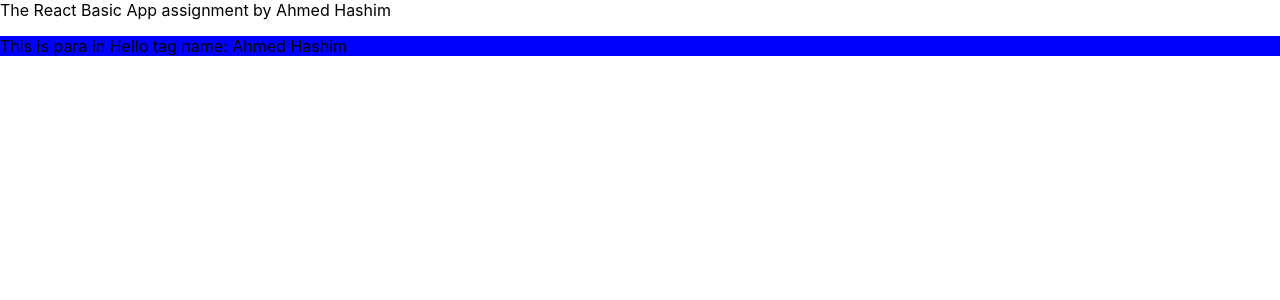
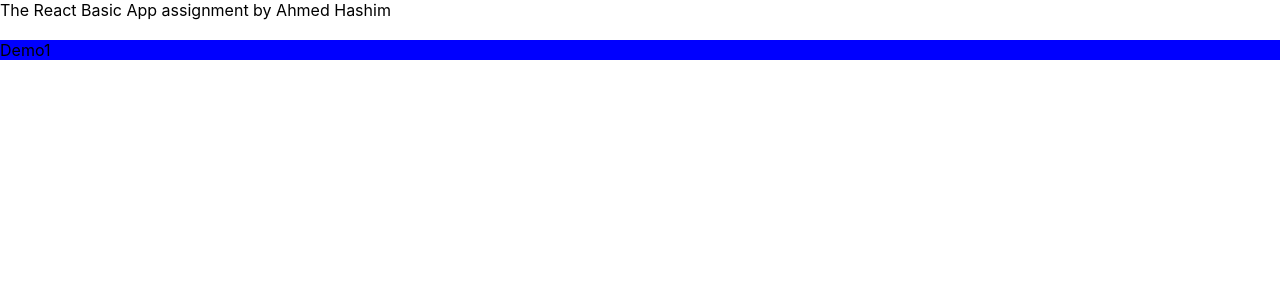
Before and after one commit to ahmedhashim1/reactapp02, a React (Create React App) app: page / in a window 1280 px wide. Shown: the top 300 px of the page. Built offline with nearby package versions, Linux system fonts and the light colour scheme.

Commit message:
changes 4

```diff
--- a/src/App.js
+++ b/src/App.js
@@ -5,6 +5,7 @@ import Hello from './Hello'
 
 function App({name, age}) {
     return <div > The React Basic App assignment by {name}
+      <br/>
       <br/>
       <Hello firstName={name}></Hello>
     </div>
--- a/src/Hello.css
+++ b/src/Hello.css
@@ -1,3 +1,7 @@
 .myname {
   background-color: blue;
 }
+
+#ulcircle {
+    list-style-type: circle;
+}
--- a/src/Hello.js
+++ b/src/Hello.js
@@ -3,7 +3,8 @@ import './Hello.css'
 
 
 function Hello({firstName}) {
-    return <p className="myname" >This is para in Hello tag name: {firstName}</p>
+    return <div className="myname">Demo1</div>
+
 }
 
 // function App(props) {
```
